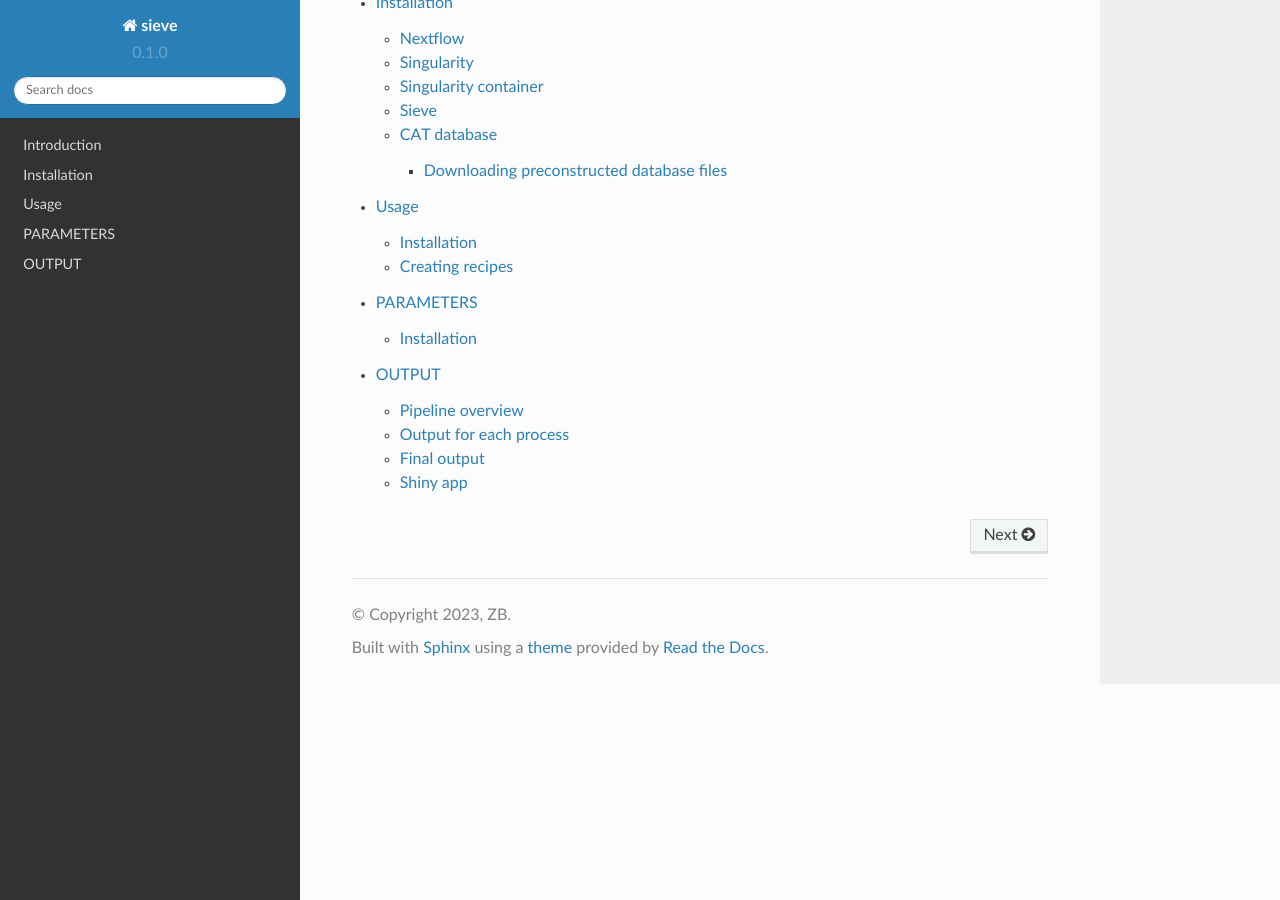
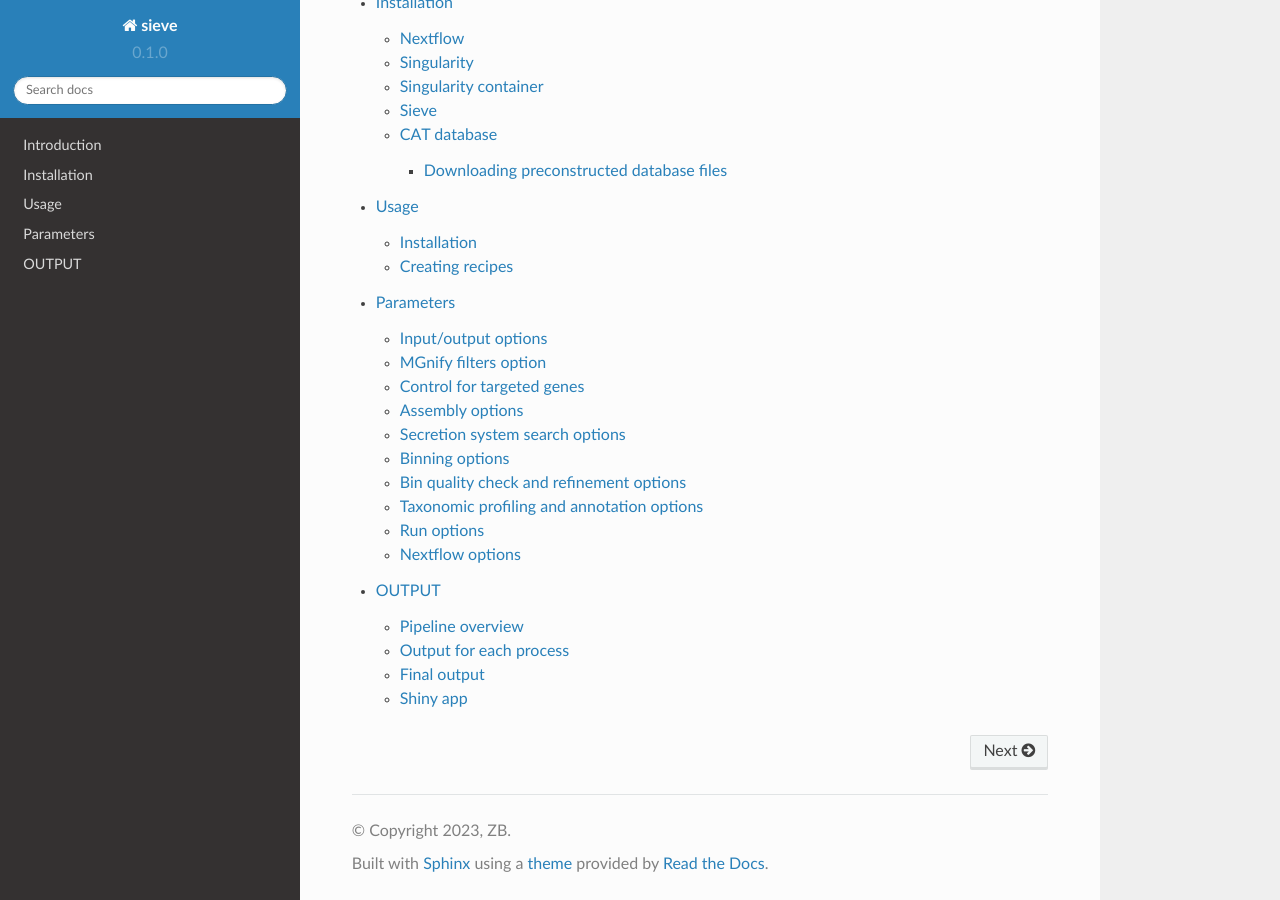
Before and after one commit to matiasWanntorp/sieve-doc, a Sphinx documentation site: the page built from docs/source/index.rst, in a window 1280 px wide and 900 px high, scrolled down 734 px. Built offline with Sphinx 7.4.7 and the Read the Docs theme 2.0.0, drawn with Linux system fonts in a browser that asks for light colours; some of the changed lines change nothing that is shown.

Commit message:
Update parameters.rst

```diff
--- a/docs/source/parameters.rst
+++ b/docs/source/parameters.rst
@@ -1,13 +1,127 @@
-PARAMETERS
+Parameters
 ==========
 
-.. _installation:
+To get a quick overview of all available command line options, run:
 
-Installation
-------------
+.. code-block:: bash
+   nextflow run LascauxZelia/sieve --help
 
-To use Lumache, first install it using pip:
+Input/output options
+--------------------
 
-.. code-block:: console
+--data_dir
 
-   (.venv) $ pip install lumache
+--resultsDir (required)
+
+MGnify filters option
+---------------------
+
+--biome_name (default: null)
+
+--lineage (default: null)
+
+--experiment_type (default: null)
+
+--study_accession (default: null)
+
+--sample_accession (default: null)
+
+--instrument_platform (default: null)
+
+--instrument_model (default: null)
+
+--pipeline version (default: null)
+
+
+--taxonomyphylum (default: null)
+
+--taxonomyclass (default: null)
+
+--taxonomyorder (default: null)
+
+--taxonomyfamily (default: null)
+
+--taxonomygenus (default: null)
+
+--taxonomyspecies (default: null)
+
+Control for targeted genes
+--------------------------
+
+--diamond_min_align_reads (default: 0)
+
+--genes (required)
+
+Assembly options
+----------------
+
+--min_contig_len (default: 1000)
+
+--k_step (default: 10)
+
+--k_min (default: 21)
+
+Secretion system search options
+-------------------------------
+
+--modelpath (default: /opt/....)
+
+--model (default: TXSS)
+
+--nbmodel (default: all)
+
+--coverage (default: 0.8)
+
+--evalue (default: -20)
+
+Binning options
+---------------
+
+--markers (default: 107) (Maxbin2)
+
+--probthreashold (default: 0.8) (Maxbin2)
+
+--chunk_size (default: 10000) (Concoct)
+
+--overlap_size (default: 0) (Concoct)
+
+
+Bin quality check and refinement options
+----------------------------------------
+
+--score_threashold (default: 0) (DAS Tool)
+
+--megabin_penalty (default: 0.5) (DAS Tool)
+
+--duplicate_penalty (default: 0.6) (DAS Tool)
+
+--completeness (default: 0.50) (miComplete)
+
+--redundancy (default: 1.10) (miComplete)
+
+Taxonomic profiling and annotation options
+------------------------------------------
+
+--cat_db (required)
+
+--cat_taxonomy (required)
+
+Run options
+-----------
+
+--file_name (default: accessions.csv)
+
+--page_size (default: 250)
+
+--help or --h
+
+--cpus (default: 1)
+
+--python3 (default: /opt/conda/envs/sieve/bin/python3)
+
+Nextflow options
+----------------
+
+-with-singulairty (default: sieve.sif) (required)
+
+-resume
```
